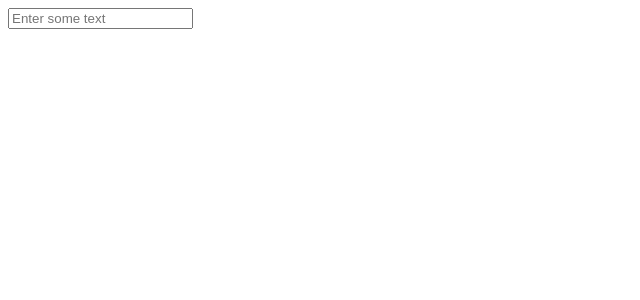
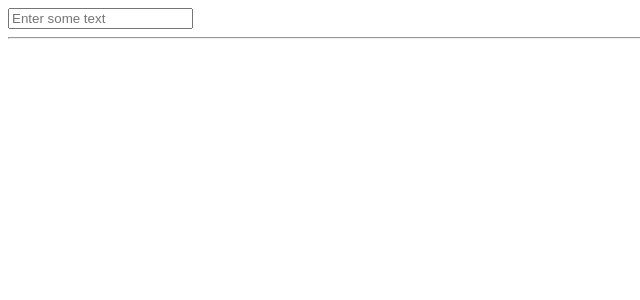
Before and after one commit to einnor/react-hooks, a Next.js app: page / in a window 1280 px wide. Shown: the top 300 px of the page, without its empty margins (0-640 px from the left). Built offline with nearby package versions, Linux system fonts and the light colour scheme.

Commit message:
Hiistory change hooks

```diff
--- a/pages/index.js
+++ b/pages/index.js
@@ -3,17 +3,25 @@ import React, { useState } from 'react';
 const InputElement = () => {
 
 	const [inputText, setInputText] = useState('');
+	const [historyList, setHistoryList] = useState([]);
 
 	return (
 		<div>
 			<input
 				onChange={(e) => {
 					setInputText(e.target.value);
+					setHistoryList([...historyList, e.target.value]);
 				}}
 				placeholder="Enter some text"
 			/>
 			<br />
 			{inputText}
+			<hr />
+			{
+				historyList.map((rec) => (
+					<div>{rec}</div>
+				))
+			}
 		</div>
 	);
 };
```
